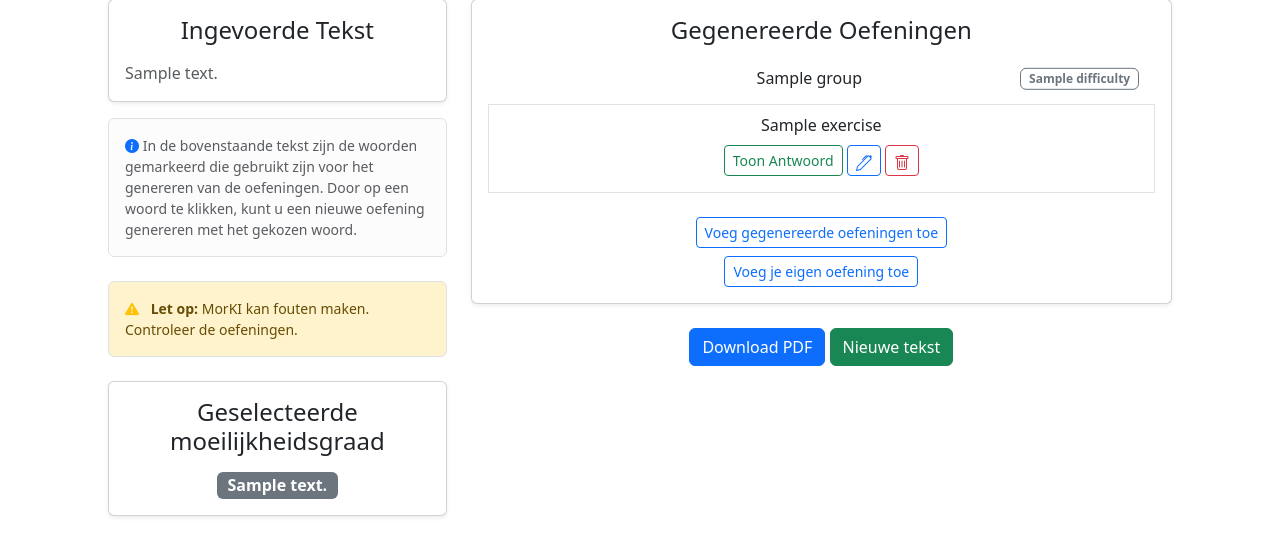
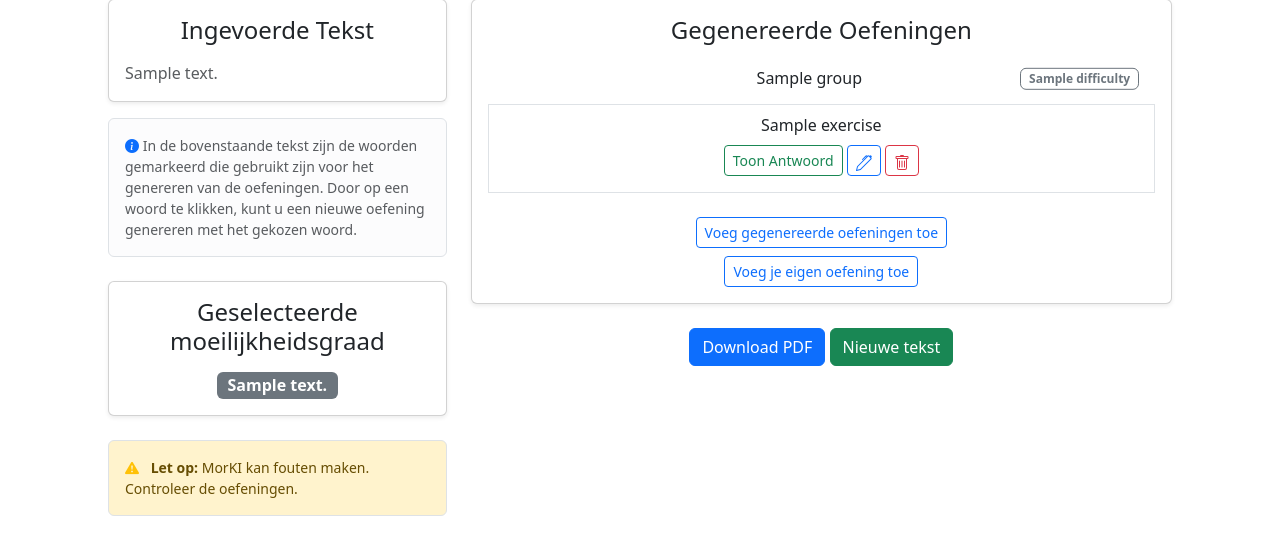
Before and after one commit to teauteau/morphology, a Django app: template MorphoAi/webapp/templates/webapp/results.html in a window 1280 px wide. Shown: the part 283-823 px from the top of the page. Run offline with Django 5.2, Linux system fonts and the light colour scheme; the template is opened without the code that fills it: most values are stand-ins (such as "Sample title", 1, 10 or a date in 2020).

Commit message:
warning messages 2

```diff
--- a/MorphoAi/webapp/templates/webapp/results.html
+++ b/MorphoAi/webapp/templates/webapp/results.html
@@ -91,11 +91,6 @@ body, .dropdown, .card-body {
                 <!-- <strong>Uitleg:</strong>  -->
                 In de bovenstaande tekst zijn de woorden gemarkeerd die gebruikt zijn voor het genereren van de oefeningen. Door op een woord te klikken, kunt u een nieuwe oefening genereren met het gekozen woord.
             </div>
-
-	    <div class="alert alert-warning border mt-3 mb-4 p-3 small text-start">
-            <i class="bi bi-exclamation-triangle-fill text-warning me-2"></i>
-            <strong>Let op:</strong> MorKI kan fouten maken. Controleer de oefeningen.
-            </div>
             <!-- Difficulty Level -->
             <div class="card shadow-sm mb-4">
                 <div class="card-body">
@@ -103,6 +98,10 @@ body, .dropdown, .card-body {
                     <span class="badge bg-secondary fs-6">{{ difficulty_text }}</span>
                 </div>
             </div>
+		<div class="alert alert-warning border mb-4 p-3 small text-start">
+    <i class="bi bi-exclamation-triangle-fill text-warning me-2"></i>
+    <strong>Let op:</strong> MorKI kan fouten maken. Controleer de oefeningen.
+                 </div>
         </div>
 
         <!-- RIGHT COLUMN -->
```
Also changed, not shown: MorphoAi/db.sqlite3.
